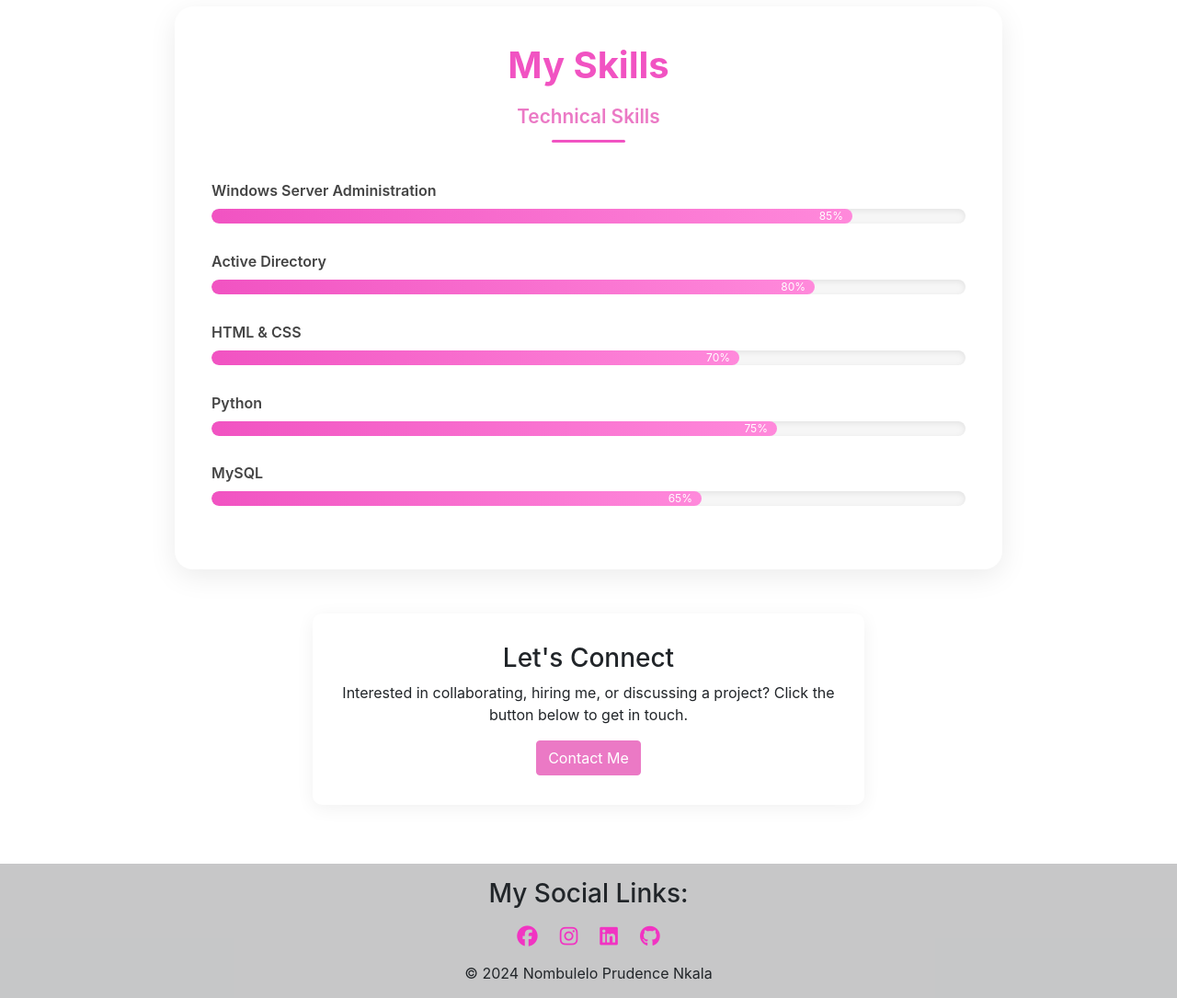
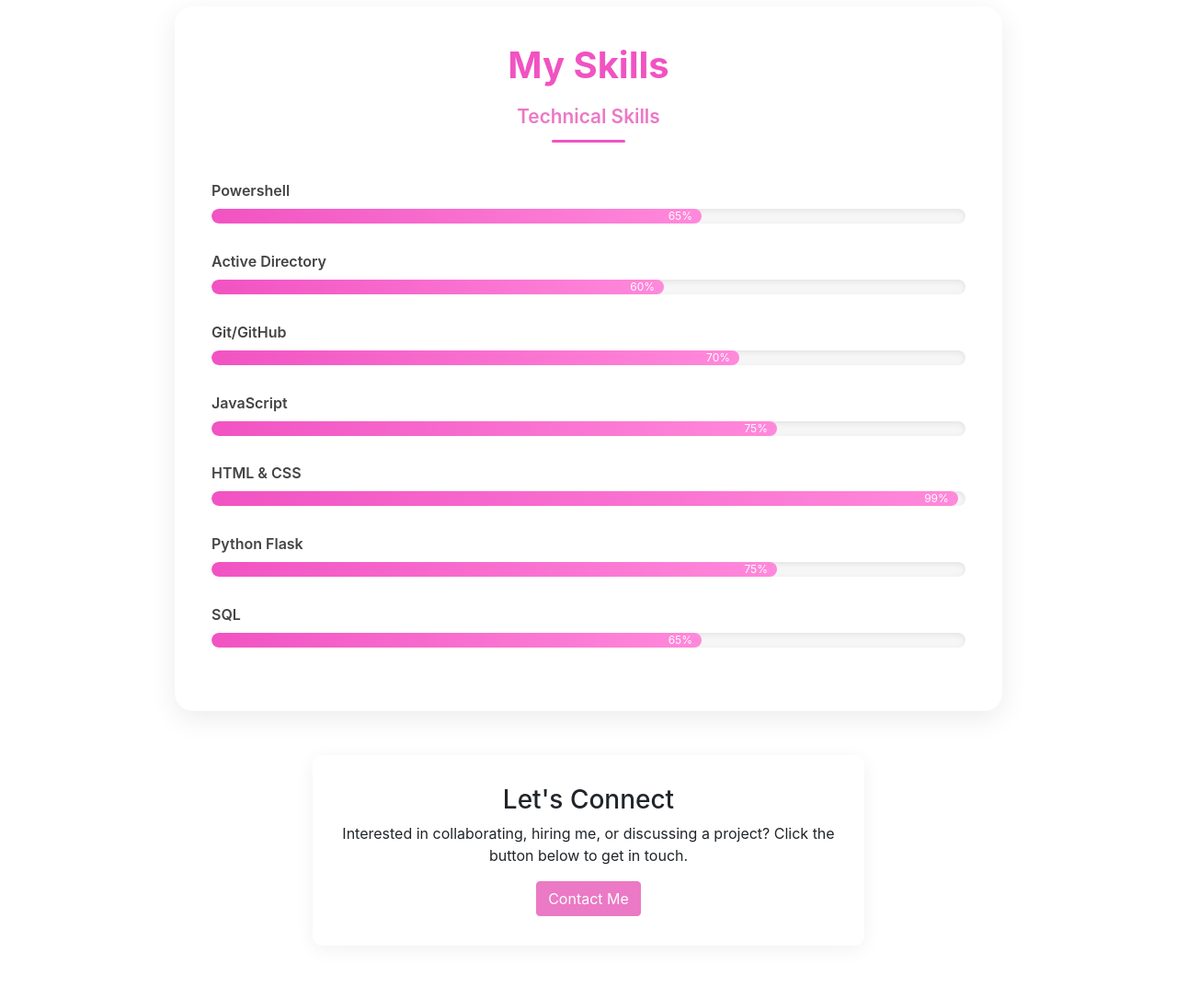
Before and after one commit to lelonkala/Nombulelo-Portfolio, a Flask app: page / in a window 1280 px wide. Shown: the part 505-1590 px from the top of the page at 92% size. Run offline with Flask 3, Linux system fonts and the light colour scheme; some libraries are stand-ins or nearby versions.

Commit message:
Updated my skills

```diff
--- a/templates/skills.html
+++ b/templates/skills.html
@@ -12,35 +12,49 @@
     <div id="technical-skills">
 
         <div class="skill">
-            <span>Windows Server Administration</span>
+            <span>Powershell</span>
             <div class="progress">
-                <div class="progress-bar" style="width:85%">85%</div>
+                <div class="progress-bar" style="width:65%">65%</div>
             </div>
         </div>
 
         <div class="skill">
             <span>Active Directory</span>
             <div class="progress">
-                <div class="progress-bar" style="width:80%">80%</div>
+                <div class="progress-bar" style="width:60%">60%</div>
+            </div>
+        </div>
+
+         <div class="skill">
+            <span>Git/GitHub</span>
+            <div class="progress">
+                <div class="progress-bar" style="width:70%">70%</div>
+            </div>
+        </div>
+
+          <div class="skill">
+            <span>JavaScript</span>
+            <div class="progress">
+                <div class="progress-bar" style="width:75%">75%</div>
             </div>
         </div>
 
         <div class="skill">
             <span>HTML & CSS</span>
             <div class="progress">
-                <div class="progress-bar" style="width:70%">70%</div>
+                <div class="progress-bar" style="width:99%">99%</div>
             </div>
         </div>
 
         <div class="skill">
-            <span>Python</span>
+            <span>Python Flask</span>
             <div class="progress">
                 <div class="progress-bar" style="width:75%">75%</div>
             </div>
         </div>
 
         <div class="skill">
-            <span>MySQL</span>
+            <span>SQL</span>
             <div class="progress">
                 <div class="progress-bar" style="width:65%">65%</div>
             </div>
@@ -58,30 +72,36 @@
         </div>
 
         <div class="skill">
-            <span>Stakeholder Management</span>
+            <span>Team collaboration</span>
             <div class="progress">
                 <div class="progress-bar" style="width:85%">85%</div>
             </div>
         </div>
 
         <div class="skill">
-            <span>Documentation</span>
+            <span>Resilience</span>
+            <div class="progress">
+                <div class="progress-bar" style="width:99%">99%</div>
+            </div>
+        </div>
+        <div class="skill">
+            <span>Critical Thinking</span>
             <div class="progress">
                 <div class="progress-bar" style="width:90%">90%</div>
             </div>
         </div>
 
         <div class="skill">
-            <span>Problem Solving</span>
+            <span>Time management</span>
             <div class="progress">
                 <div class="progress-bar" style="width:88%">88%</div>
             </div>
         </div>
 
         <div class="skill">
-            <span>Team Collaboration</span>
+            <span>Adaptability</span>
             <div class="progress">
-                <div class="progress-bar" style="width:92%">92%</div>
+                <div class="progress-bar" style="width:95%">95%</div>
             </div>
         </div>
 
```
